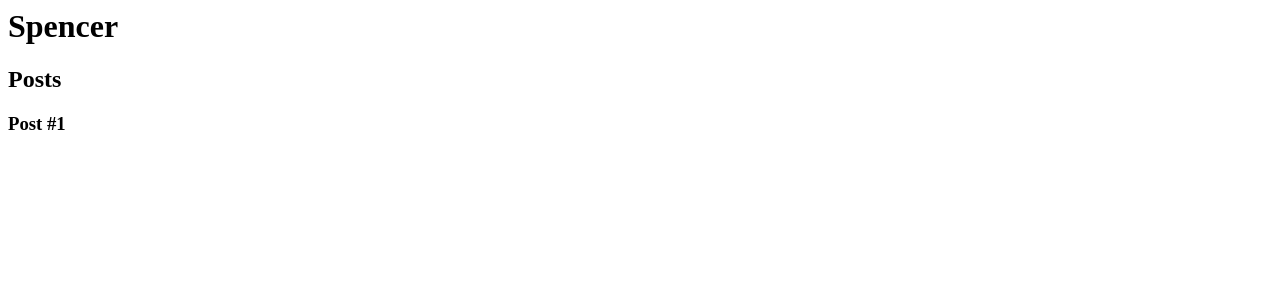
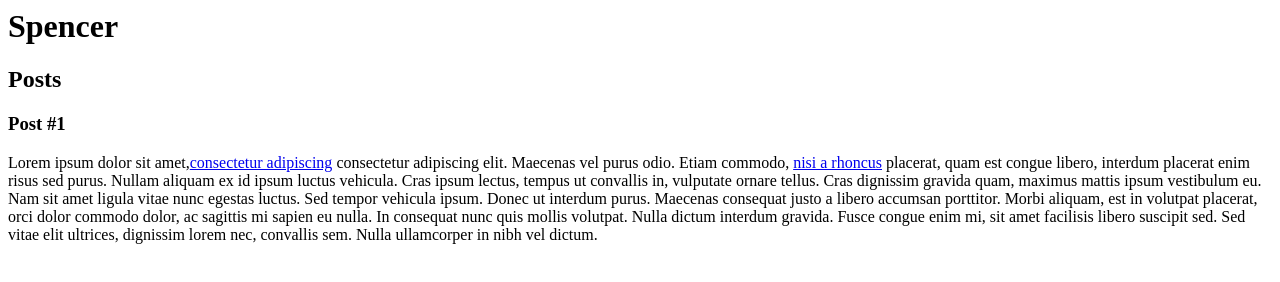
Before and after one commit to fenriscerberi/aula-HTML5, a plain HTML site: page index.html in a window 1280 px wide. Drawn offline with Linux system fonts and the light colour scheme.

Commit message:
adicionando parágrafo e links

```diff
--- a/index.html
+++ b/index.html
@@ -20,6 +20,9 @@
 			<header>
 				<h3>Post #1</h3>
 			</header>
+			<p>
+				Lorem ipsum dolor sit amet,<a href="https://www.linkedin.com/in/kaike-spencer-b-4815999a/" target="_blank">consectetur adipiscing</a> consectetur adipiscing elit. Maecenas vel purus odio. Etiam commodo, <a href="mailto:kaike.spencer@gmail.com" target="_blank">nisi a rhoncus</a>  placerat, quam est congue libero, interdum placerat enim risus sed purus. Nullam aliquam ex id ipsum luctus vehicula. Cras ipsum lectus, tempus ut convallis in, vulputate ornare tellus. Cras dignissim gravida quam, maximus mattis ipsum vestibulum eu. Nam sit amet ligula vitae nunc egestas luctus. Sed tempor vehicula ipsum. Donec ut interdum purus. Maecenas consequat justo a libero accumsan porttitor. Morbi aliquam, est in volutpat placerat, orci dolor commodo dolor, ac sagittis mi sapien eu nulla. In consequat nunc quis mollis volutpat. Nulla dictum interdum gravida. Fusce congue enim mi, sit amet facilisis libero suscipit sed. Sed vitae elit ultrices, dignissim lorem nec, convallis sem. Nulla ullamcorper in nibh vel dictum.
+			</p>
 		</article>
 	</header>
 	</section>
```
